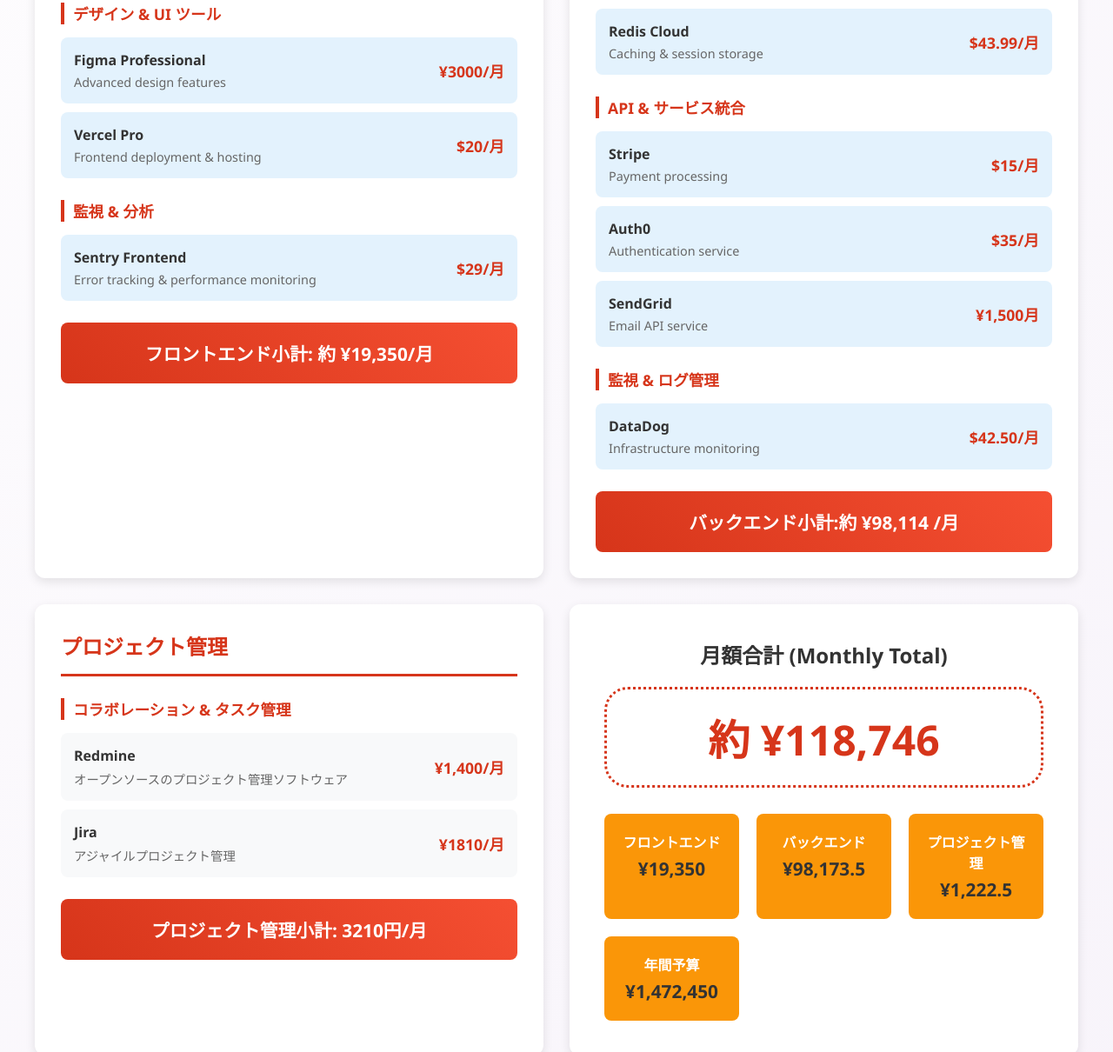
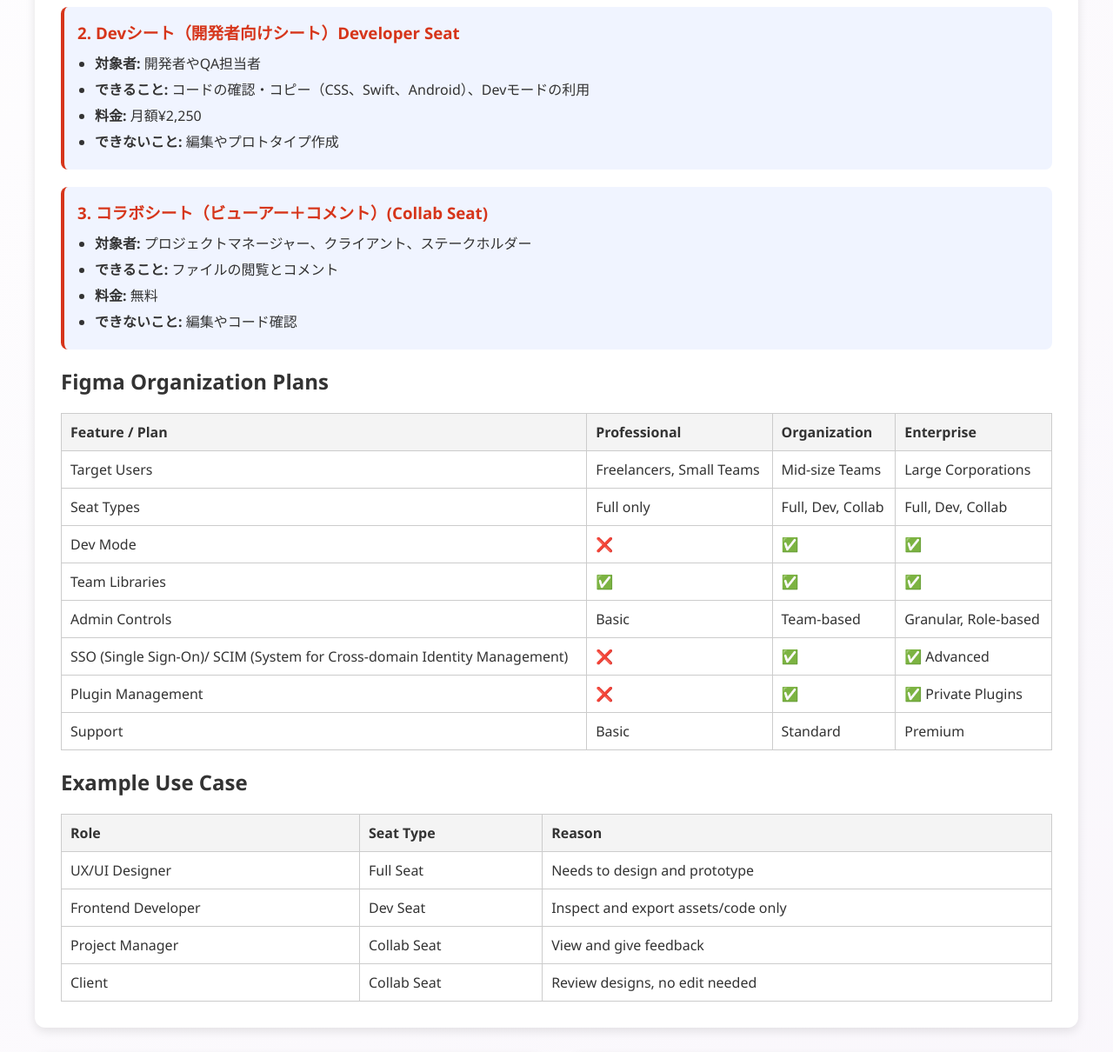
Before and after one commit to phyu-yuime/quotation, a plain HTML site: page index.html in a window 1280 px wide. Shown: the part 1256-2466 px from the top of the page at 87% size. Drawn offline with Linux system fonts and the light colour scheme.

Commit message:
add to figma how to use plan is the best

```diff
--- a/index.html
+++ b/index.html
@@ -55,6 +55,53 @@
         .main-title {
             margin: 15px 0 10px 0;
         }
+
+
+        table {
+            width: 100%;
+            border-collapse: collapse;
+            margin-top: 20px;
+        }
+
+        th,
+        td {
+            border: 1px solid #ccc;
+            padding: 10px;
+            text-align: left;
+        }
+
+        th {
+            background-color: #f4f4f4;
+        }
+
+        .highlight {
+            background-color: #e8f4fc;
+        }
+
+
+
+        .seat-type {
+            margin-top: 20px;
+            background: #f0f4ff;
+            border-left: 4px solid #d6351a;
+            padding: 15px;
+            border-radius: 8px;
+        }
+
+        .seat-type h3 {
+            margin: 0 0 10px;
+            color: #d6351a;
+        }
+
+        .seat-type ul {
+            margin: 0;
+            padding-left: 20px;
+        }
+
+        .seat-type li {
+            margin-bottom: 6px;
+        }
+
 
         .reference-section {
             background: white;
@@ -369,6 +416,8 @@
                 flex-direction: column;
                 align-items: center;
             }
+
+
         }
     </style>
 </head>
@@ -467,7 +516,141 @@
             </div>
         </div>
 
-        <div class="main-content">
+
+
+
+        <!-- Frontend Section -->
+        <div class="section frontend-section">
+            <div class="section-header">
+                <div class="section-title">Figmaのシートの種類と整理プラン - 詳細ガイド</div>
+            </div>
+            <h2>Figma シートタイプ (Figma SeatType)</h2>
+
+            <div class="seat-type">
+                <h3>1. フルシート（エディターシート）Full Seat (Editor Seat)</h3>
+                <ul>
+                    <li><strong>対象者(Best For):</strong> デザイナーやエディター(designers and editors)</li>
+                    <li><strong>できること:</strong> ファイル編集、プロトタイプ作成、ライブラリ管理</li>
+                    <li><strong>料金:</strong> 月額¥3,000（Organizationプランではさらに高額）</li>
+                </ul>
+            </div>
+
+            <div class="seat-type">
+                <h3>2. Devシート（開発者向けシート）Developer Seat</h3>
+                <ul>
+                    <li><strong>対象者:</strong> 開発者やQA担当者</li>
+                    <li><strong>できること:</strong> コードの確認・コピー（CSS、Swift、Android）、Devモードの利用</li>
+                    <li><strong>料金:</strong> 月額¥2,250</li>
+                    <li><strong>できないこと:</strong> 編集やプロトタイプ作成</li>
+                </ul>
+            </div>
+
+            <div class="seat-type">
+                <h3>3. コラボシート（ビューアー＋コメント）(Collab Seat)</h3>
+                <ul>
+                    <li><strong>対象者:</strong> プロジェクトマネージャー、クライアント、ステークホルダー</li>
+                    <li><strong>できること:</strong> ファイルの閲覧とコメント</li>
+                    <li><strong>料金:</strong> 無料</li>
+                    <li><strong>できないこと:</strong> 編集やコード確認</li>
+                </ul>
+            </div>
+
+            <h2 style="margin-top:20px">Figma Organization Plans</h2>
+            <table>
+                <tr>
+                    <th>Feature / Plan</th>
+                    <th>Professional</th>
+                    <th>Organization</th>
+                    <th>Enterprise</th>
+                </tr>
+                <tr>
+                    <td>Target Users</td>
+                    <td>Freelancers, Small Teams</td>
+                    <td>Mid-size Teams</td>
+                    <td>Large Corporations</td>
+                </tr>
+                <tr>
+                    <td>Seat Types</td>
+                    <td>Full only</td>
+                    <td>Full, Dev, Collab</td>
+                    <td>Full, Dev, Collab</td>
+                </tr>
+                <tr>
+                    <td>Dev Mode</td>
+                    <td>❌</td>
+                    <td>✅</td>
+                    <td>✅</td>
+                </tr>
+                <tr>
+                    <td>Team Libraries</td>
+                    <td>✅</td>
+                    <td>✅</td>
+                    <td>✅</td>
+                </tr>
+                <tr>
+                    <td>Admin Controls</td>
+                    <td>Basic</td>
+                    <td>Team-based</td>
+                    <td>Granular, Role-based</td>
+                </tr>
+                <tr>
+                    <td>SSO (Single Sign-On)/ SCIM (System for Cross-domain Identity Management)</td>
+                    <td>❌</td>
+                    <td>✅</td>
+                    <td>✅ Advanced</td>
+                </tr>
+                <tr>
+                    <td>Plugin Management</td>
+                    <td>❌</td>
+                    <td>✅</td>
+                    <td>✅ Private Plugins</td>
+                </tr>
+                <tr>
+                    <td>Support</td>
+                    <td>Basic</td>
+                    <td>Standard</td>
+                    <td>Premium</td>
+                </tr>
+            </table>
+
+
+            <h2 style="margin-top: 20px;">Example Use Case</h2>
+            <table>
+                <tr>
+                    <th>Role</th>
+                    <th>Seat Type</th>
+                    <th>Reason</th>
+                </tr>
+                <tr>
+                    <td>UX/UI Designer</td>
+                    <td>Full Seat</td>
+                    <td>Needs to design and prototype</td>
+                </tr>
+                <tr>
+                    <td>Frontend Developer</td>
+                    <td>Dev Seat</td>
+                    <td>Inspect and export assets/code only</td>
+                </tr>
+                <tr>
+                    <td>Project Manager</td>
+                    <td>Collab Seat</td>
+                    <td>View and give feedback</td>
+                </tr>
+                <tr>
+                    <td>Client</td>
+                    <td>Collab Seat</td>
+                    <td>Review designs, no edit needed</td>
+                </tr>
+            </table>
+
+        </div>
+
+
+
+
+
+
+        <div class="main-content" style="margin-top: 30px;">
             <!-- Frontend Section -->
             <div class="section frontend-section">
                 <div class="section-header">
```
Also changed, not shown: workflow/index.html (added, +42 -0 lines), 1 other file.
